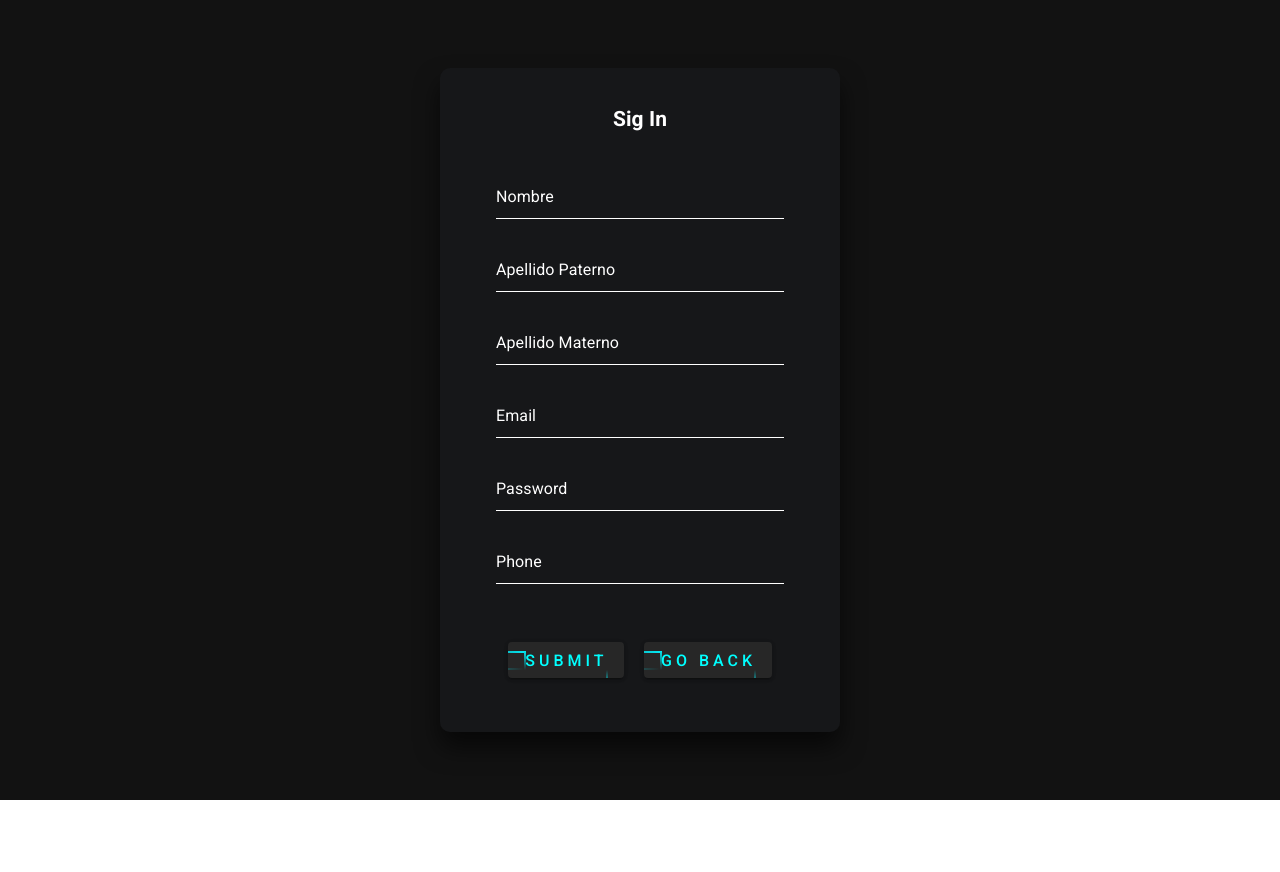
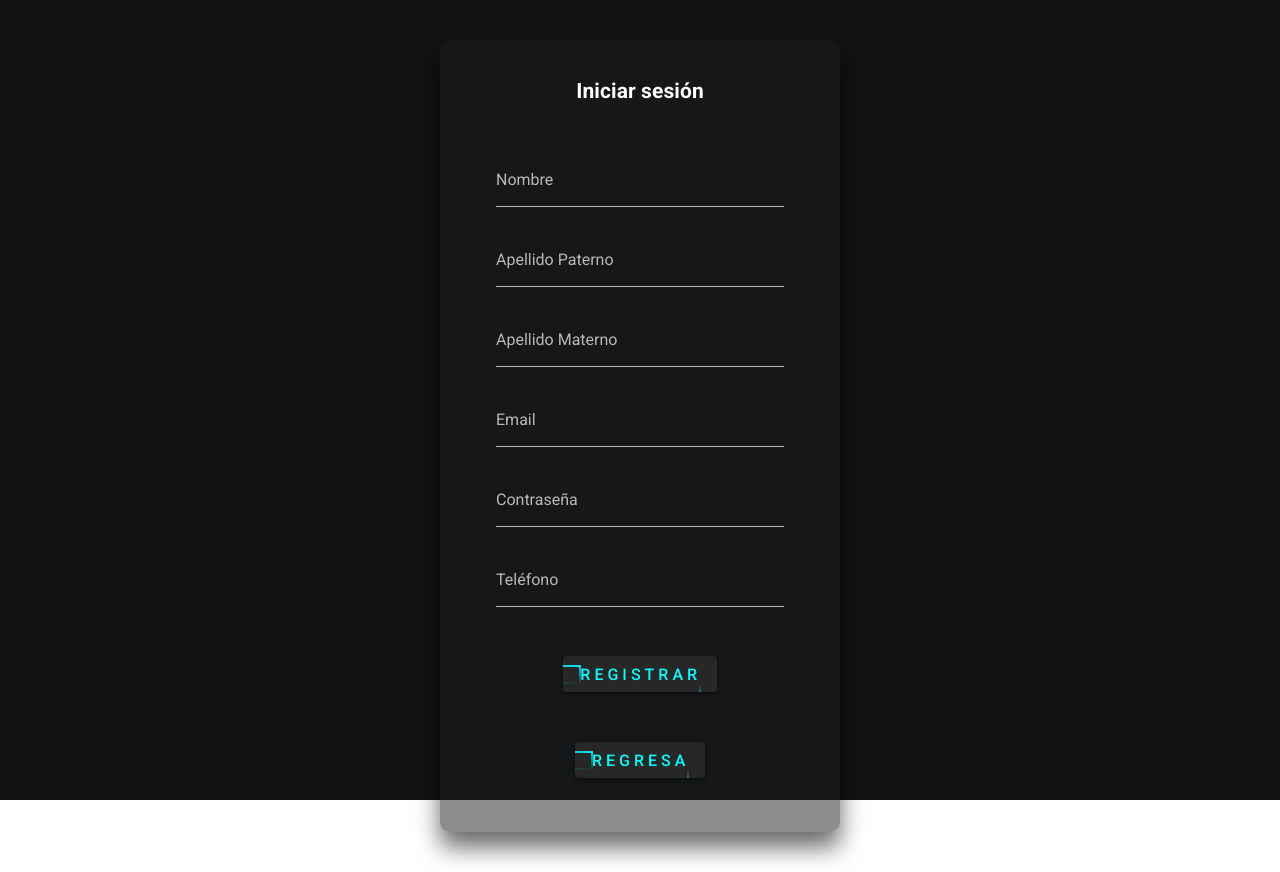
Before and after one commit to Alejandr0177/FrontEnd, a Nuxt app: page /Sigin in a window 1280 px wide. Before the commit the page ends 800 px from the top, so only its background shows below. Built offline with nearby package versions, Linux system fonts and the light colour scheme.

Commit message:
Se actualiza el Registro a Requerido

```diff
--- a/components/Doctors/sigin.vue
+++ b/components/Doctors/sigin.vue
@@ -4,50 +4,69 @@
       <v-card-text>
         <div class="posicion">
           <div class="login-box">
-                        <h2>Sig In</h2>
+            <h2>Iniciar sesión</h2>
             <v-form ref="formLogin">
               <v-card-text>
                 <div class="user-box">
-
-                                    <input v-model="editedItem.name" required="">
-                                    <label>Nombre</label>
-
+                  <v-text-field
+                    v-model="editedItem.name"
+                    label="Nombre"
+                    required
+                    :rules="[v => !!v || 'Este campo es obligatorio']"
+                  ></v-text-field>
                 </div>
 
                 <div class="user-box">
-
-                                    <input v-model="editedItem.app" required="">
-                                    <label>Apellido Paterno</label>
-
+                  <v-text-field
+                    v-model="editedItem.app"
+                    label="Apellido Paterno"
+                    required
+                    :rules="[v => !!v || 'Este campo es obligatorio']"
+                  ></v-text-field>
                 </div>
 
                 <div class="user-box">
-
-                                    <input v-model="editedItem.apm" required="">
-                                    <label>Apellido Materno</label>
-
+                  <v-text-field
+                    v-model="editedItem.apm"
+                    label="Apellido Materno"
+                    required
+                    :rules="[v => !!v || 'Este campo es obligatorio']"
+                  ></v-text-field>
                 </div>
 
                 <div class="user-box">
-
-                                    <input v-model="editedItem.email" required="">
-                                    <label>Email</label>
-
+                  <v-text-field
+                    v-model="editedItem.email"
+                    label="Email"
+                    required
+                    :rules="[
+                      v => !!v || 'Este campo es obligatorio',
+                      v => /.+@.+\..+/.test(v) || 'El correo electrónico no es válido',
+                      v => !duplicatedEmails.includes(v) || 'Este correo ya está registrado'
+                    ]"
+                  ></v-text-field>
                 </div>
 
                 <div class="user-box">
-
-                                    <input v-model="editedItem.password" type="password" id="password" required="">
-                                    <label>Password</label>
-
+                  <v-text-field
+                    v-model="editedItem.password"
+                    label="Contraseña"
+                    type="password"
+                    id="password"
+                    required
+                    :rules="[v => !!v || 'Este campo es obligatorio']"
+                  ></v-text-field>
                 </div>
 
                 <div class="user-box">
+                  <v-text-field
+                    v-model="editedItem.phone"
+                    label="Teléfono"
+                    required
+                    :rules="[v => !!v || 'Este campo es obligatorio']"
+                  ></v-text-field>
+                </div>
 
-                                    <input v-model="editedItem.phone" required="">
-                                    <label>Phone</label>
-
-                                </div>
                 <div class="row" id="groupbtn">
                   <div>
                     <v-btn class="btn" @click="registrarSistema">
@@ -55,7 +74,7 @@
                       <span></span>
                       <span></span>
                       <span></span>
-                                            Submit
+                      Registrar
                     </v-btn>
                   </div>
                   <div>
@@ -64,7 +83,7 @@
                       <span></span>
                       <span></span>
                       <span></span>
-                                            Go Back
+                      regresa
                     </v-btn>
                   </div>
                 </div>
@@ -88,13 +107,21 @@ export default {
       password: '',
       phone: ''
     },
+    duplicatedEmails: [] // Arreglo para almacenar correos duplicados
   }),
   methods: {
-        regresarLogin(){
-            this.$router.push('/')
+    regresarLogin() {
+      this.$router.push('/');
     },
-        async registrarSistema () {
+    async registrarSistema() {
       try {
+        // Verificar si el correo ya está en la lista de correos duplicados
+        if (this.duplicatedEmails.includes(this.editedItem.email)) {
+          // Mostrar un mensaje o manejar el error como desees
+          console.error('Este correo ya está registrado');
+          return;
+        }
+
         // Realizar una solicitud POST al servidor backend
         const response = await this.$axios.post('http://localhost:5000/registerDoc', {
           name: this.editedItem.name,
@@ -104,18 +131,22 @@ export default {
           password: this.editedItem.password,
           phone: this.editedItem.phone,
           // Otros campos del formulario
-        }
-        );
+        });
+
+        // Actualizar la lista de correos duplicados si la solicitud es exitosa
+        this.duplicatedEmails.push(this.editedItem.email);
+
         // Puedes hacer algo con la respuesta del backend, como mostrar un mensaje de éxito
         console.log('Respuesta del backend:', response.data);
       } catch (error) {
         console.error('Error al registrar el doctor:', error);
       }
-        },
+    }
+    // ... (Nuevos métodos)
   }
 };
 </script>
 
 <style lang="scss" scoped>
-    @import '../../assets/css/sigin.css'
+@import '../../assets/css/sigin.css';
 </style>
```
Lines whose indentation alone changed are shown as unchanged.
